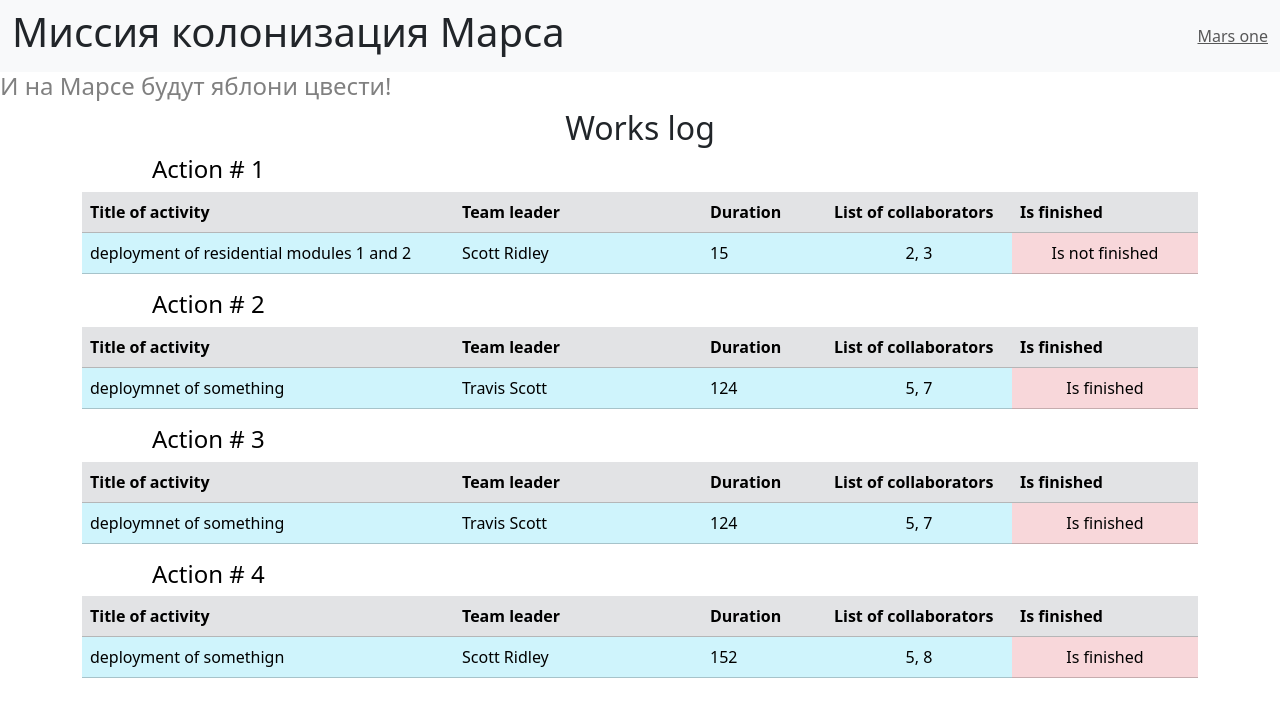
After one commit to joer0k/yandex_flask, a Flask app: page / in a window 1280 px wide. The commit adds this page. Shown: the top 717 px of the page. Run offline with Flask 3, Linux system fonts and the light colour scheme.

Commit message:
задача 'Журнал работ'

```diff
--- /dev/null
+++ b/data/__all_models.py
@@ -0,0 +1,2 @@
+from . import users
+from . import jobs
--- /dev/null
+++ b/data/db_session.py
@@ -0,0 +1,32 @@
+import sqlalchemy as sa
+import sqlalchemy.orm as orm
+from sqlalchemy.orm import Session
+
+SqlAlchemyBase = orm.declarative_base()
+
+__factory = None
+
+
+def global_init(db_file):
+    global __factory
+
+    if __factory:
+        return
+
+    if not db_file or not db_file.strip():
+        raise Exception("Необходимо указать файл базы данных.")
+
+    conn_str = f'sqlite:///{db_file.strip()}?check_same_thread=False'
+    print(f"Подключение к базе данных по адресу {conn_str}")
+
+    engine = sa.create_engine(conn_str, echo=False)
+    __factory = orm.sessionmaker(bind=engine)
+
+    from . import __all_models
+
+    SqlAlchemyBase.metadata.create_all(engine)
+
+
+def create_session() -> Session:
+    global __factory
+    return __factory()
--- a/main.py
+++ b/main.py
@@ -1,11 +1,15 @@
 import json
 import os
+from datetime import datetime
 from random import choice
 
-from flask import Flask, render_template, redirect, request, url_for
+from flask import Flask, render_template, redirect, request
 from flask_wtf import *
 from wtforms import StringField, PasswordField, SubmitField
 from wtforms.validators import DataRequired
+
+from data import db_session
+from data.jobs import Jobs
 
 app = Flask(__name__)
 
@@ -120,5 +124,17 @@ def member():
     return render_template('member.html', member=member)
 
 
+@app.route('/')
+def works_log():
+    data_jobs = []
+    data_leaders = {}
+    db_session.global_init(f"db/mars.db")
+    session = db_session.create_session()
+    for job in session.query(Jobs).all():
+        data_jobs.append([job.job, job.team_leader, job.work_size, job.collaborators, job.is_finished])
+        data_leaders[job.team_leader] = f'{job.user.surname} {job.user.name}'
+    return render_template('works_log.html', data=data_jobs, data_leaders=data_leaders)
+
+
 if __name__ == '__main__':
     app.run(port=8080, host='127.0.0.1', debug=True)
--- a/static/css/style.css
+++ b/static/css/style.css
@@ -6,3 +6,8 @@ h3 {
     margin-left: 20px;
     font-weight: lighter;
 }
+
+table {
+    table-layout: fixed;
+    width: 100%;
+}
--- /dev/null
+++ b/templates/works_log.html
@@ -0,0 +1,28 @@
+{% extends "base.html" %}
+
+{% block content %}
+<h2 align="center">Works log</h2>
+{% for elem in data %}
+<h4 style="margin-left: 70px; color: black">Action # {{loop.index}}</h4>
+<table class="table" align="center">
+    <thead>
+    <tr class="table-secondary">
+        <th scope="col" width="30%">Title of activity</th>
+        <th scope="col" width="20%">Team leader</th>
+        <th scope="col" width="10%">Duration</th>
+        <th scope="col" width="15%">List of collaborators</th>
+        <th scope="col" width="15%">Is finished</th>
+    </tr>
+    </thead>
+    <tbody>
+    <tr class="table-info table-center-vertical">
+        <td>{{ elem[0] }}</td>
+        <td>{{ data_leaders[elem[1]] }}</td>
+        <td>{{ elem[2] }}</td>
+        <td align="center">{{ elem[3] }}</td>
+        <td class="table-danger" align="center">{% if elem[4] %} Is finished {% else %} Is not finished {% endif %}</td>
+    </tr>
+    </tbody>
+</table>
+{% endfor %}
+{% endblock %}
```
Also changed, not shown: data/jobs.py (added, +24 -0 lines), data/users.py (added, +35 -0 lines), db/mars.db (added).
